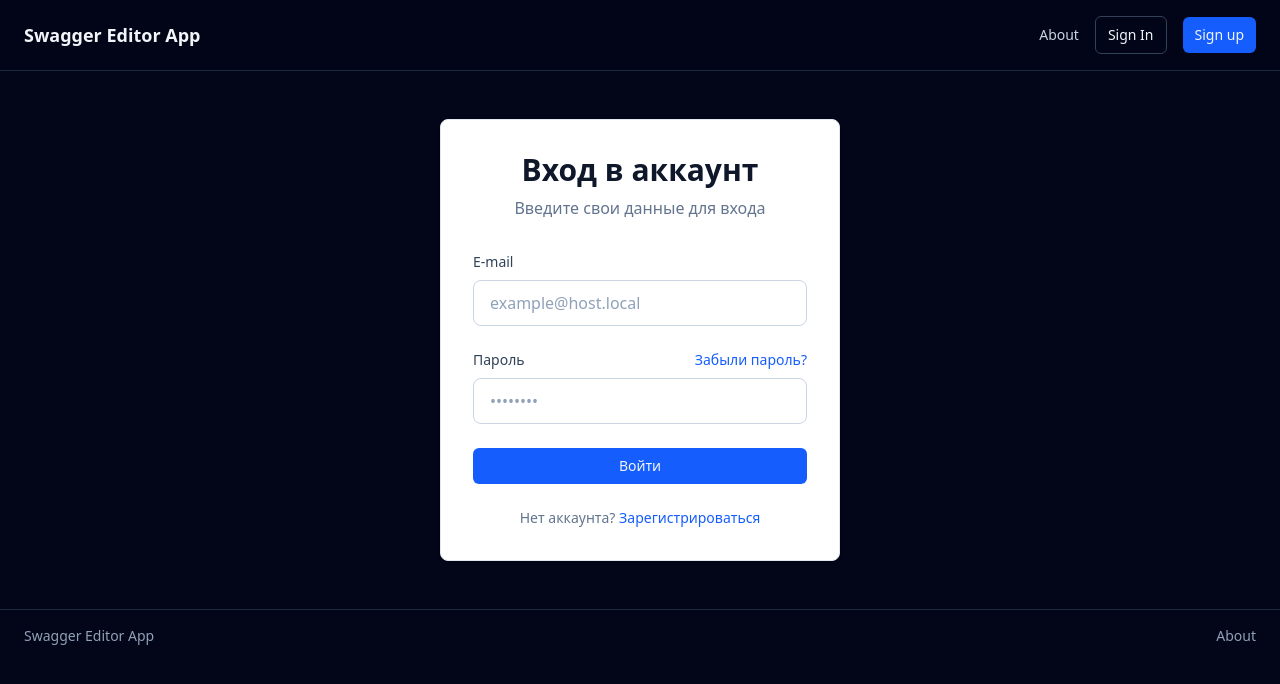
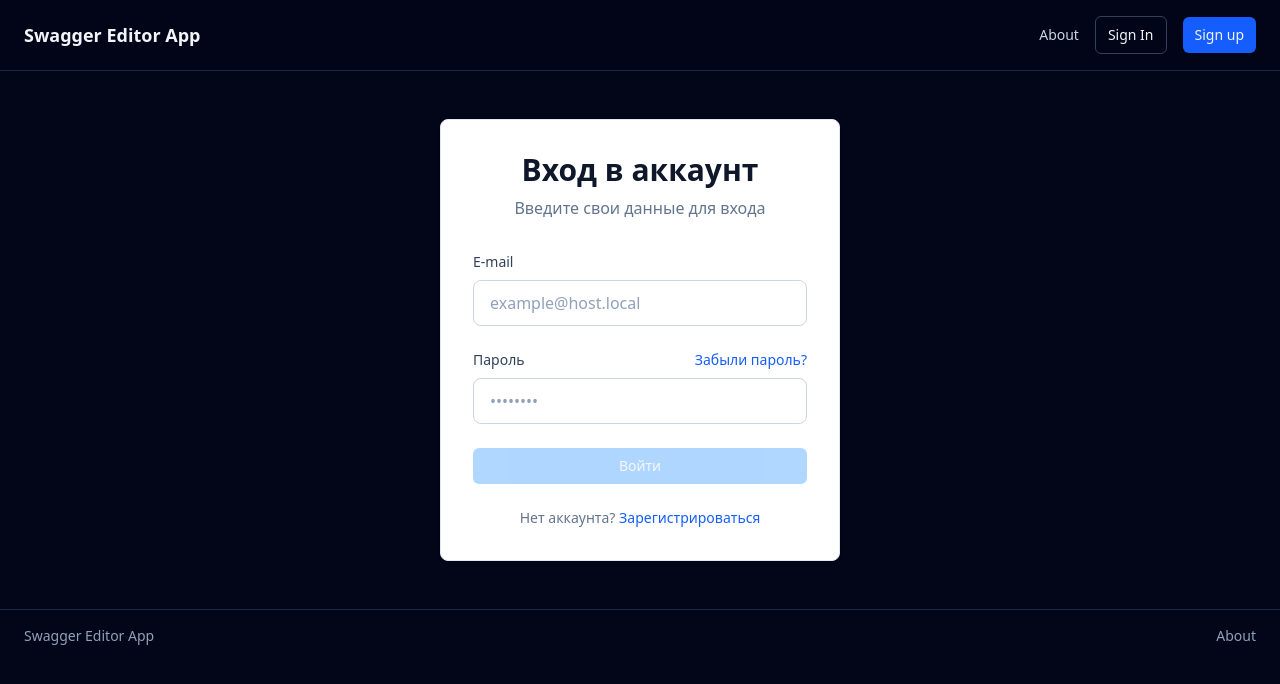
Before and after one commit to SergeyRogonov/swagger-editor-app, a Next.js app: page /sign-in in a window 1280 px wide. Shown: the top 684 px of the page. Built offline with nearby package versions, Linux system fonts and the light colour scheme.

Commit message:
feat: disable button added on fetch for sign in page

```diff
--- a/src/app/sign-in/page.tsx
+++ b/src/app/sign-in/page.tsx
@@ -4,6 +4,7 @@ import { getFormSchema } from "@/form-schemas/useFormSchema";
 import ReactHookFormError from "@/shared/components/ReactHookFormError";
 import { yupResolver } from "@hookform/resolvers/yup";
 import Link from "next/link";
+import { useState } from "react";
 import { Controller, Resolver, useForm } from "react-hook-form";
 
 interface IReactHookFormData {
@@ -12,6 +13,8 @@ interface IReactHookFormData {
 }
 
 export default function SignInPage() {
+  const [isFetch, setIsFetch] = useState<boolean>(false);
+
   const LABEL_CLASS_NAME =
     "block text-sm font-medium text-slate-700 dark:text-slate-300";
 
@@ -41,6 +44,8 @@ export default function SignInPage() {
       password: data.password,
     };
 
+    try {
+      setIsFetch(true);
       const URI = "/api/authentication/login";
       const RESPOSNE = await fetch(URI, {
         method: "POST",
@@ -57,6 +62,11 @@ export default function SignInPage() {
       console.log(DATA);
 
       alert("Вы вошли");
+    } catch (exception) {
+      console.error(exception);
+    } finally {
+      setIsFetch(false);
+    }
   }
 
   return (
@@ -130,10 +140,10 @@ export default function SignInPage() {
 
           <button
             type="submit"
-            className="w-full rounded-md bg-blue-600 px-3 py-2 text-sm font-medium hover:bg-blue-500"
-            disabled={!isValid}
+            className="w-full rounded-md bg-blue-600 px-3 py-2 text-sm font-medium hover:bg-blue-500 disabled:bg-blue-300 disabled:cursor-not-allowed disabled:opacity-70"
+            disabled={!isValid || isFetch}
           >
-            Войти
+            {isFetch ? "Отправка формы" : "Войти"}
           </button>
         </form>
         <p className="mt-6 text-center text-sm text-slate-500 dark:text-slate-400">
```
Lines whose indentation alone changed are shown as unchanged.
